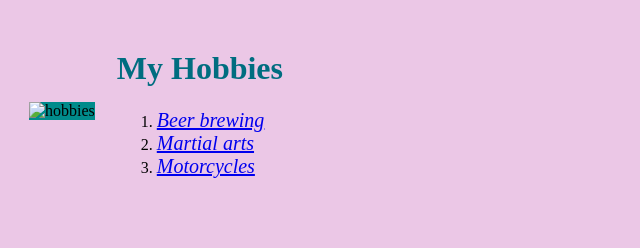
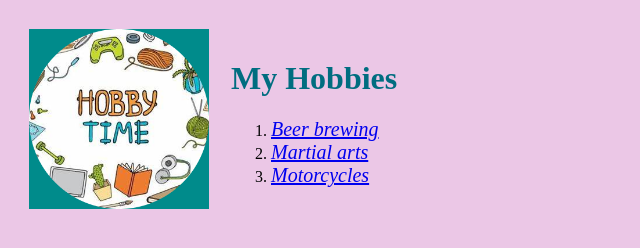
Before and after one commit to snehaa3112/cv-html-c, a plain HTML site: page hobbies.html in a window 1280 px wide. Shown: the whole page, without its empty margins (0-640 px from the left). Drawn offline with Linux system fonts and the light colour scheme; files that its build step writes are made by us from their sources.

Commit message:
Update hobbies.html

```diff
--- a/hobbies.html
+++ b/hobbies.html
@@ -8,7 +8,7 @@
 <body>
   <table cellspacing="20">
     <tr>
-        <td><img class="hobbies circular" src="images/th (1).png" alt="hobbies" width="180" height="180"></td>
+        <td><img class="hobbies circular" src="th (1).png" alt="hobbies" width="180" height="180"></td>
         <td><h1 id="heading">My Hobbies </h1>
           <ol>
             <li><a class="font" href="https://www.allrecipes.com/article/how-to-brew-beer/">Beer brewing</a> </li>
```
